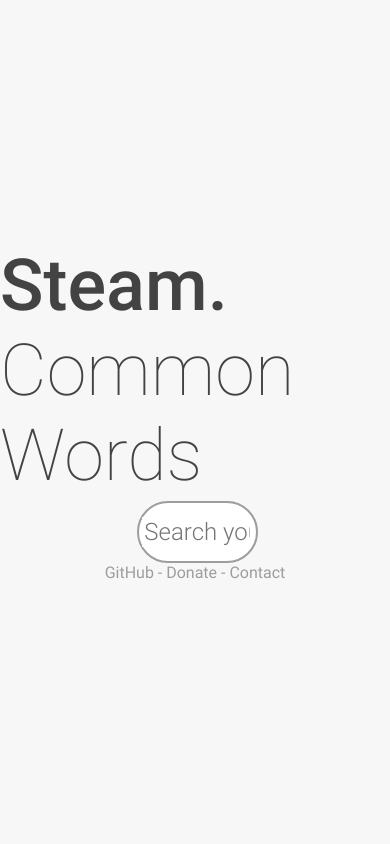
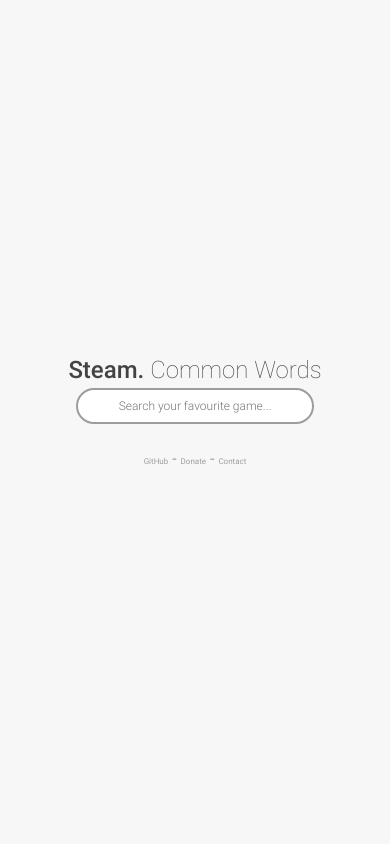
Before and after one commit to vimtor/steam-common-words, a Flask app: page / in a window 390 px wide. Run offline with Flask 2, Linux system fonts and the light colour scheme; parts of the project's set-up code (start-up, migrations or seed data) failed here and were passed over.

Commit message:
Basic media queries.

```diff
--- a/static/scripts/searchbar.js
+++ b/static/scripts/searchbar.js
@@ -26,7 +26,7 @@
     // Find required elements.
     let searchInput = $(".search-input");
     let searchBar = $(".search-bar");
-    let formContainer = $("#form-container");
+    let predictions = $("#predictions");
     let linksContainer = $("#links");
 
     // Populate the names array with the contents of the JSON.
@@ -58,7 +58,7 @@
                     searchBar.submit();
                 });
 
-                formContainer.append(prediction);
+                predictions.append(prediction);
             });
         }
 
--- a/static/style.css
+++ b/static/style.css
@@ -66,7 +66,6 @@
     flex-direction: column;
     justify-content: center;
     align-items: center;
-
 
     background-color: var(--background);
     background-image: url('images/steam_logo.png');
@@ -192,10 +191,13 @@
 }
 
 #form-container {
+    height: 7%;
     width: 30%;
-    height: 7%;
 
-    text-align: center;
+    display: flex;
+    flex-direction: column;
+    align-items: center;
+    position: relative;
 }
 
 .search-bar {
@@ -203,6 +205,7 @@
     flex-direction: column;
     align-items: center;
     justify-content: center;
+
     border-radius: 200px;
     border: 2px solid var(--gray);
     background-color: white;
@@ -274,13 +277,150 @@
     opacity: 0;
 }
 
+#predictions {
+    position: absolute;
+    top: 100%;
+    margin: 0;
+    width: 100%;
+
+    text-align: center;
+}
+
 .prediction {
     color: var(--gray);
     margin-top: 4%;
-    position: relative;
 }
 
 .prediction:hover {
     cursor: pointer;
     text-decoration: underline;
 }
+
+/* MEDIA QUERIES */
+@media (min-width: 1280px) and (max-width: 1919px) {
+    #main-header {
+        background-size: 80%;
+        background-position: top -20% left 230%;
+    }
+}
+
+@media (min-width: 1025px) and (max-width: 1280px) {
+    #main-header {
+        background-size: 90%;
+        background-position: top -100% left 380%;
+    }
+
+    .search-bar {
+        width: 40vw;
+    }
+}
+
+@media (min-width: 768px) and (max-width: 1024px) {
+    #main-header {
+        background-size: 120%;
+        background-position: top 280px left 250px;
+    }
+
+    .search-bar {
+        width: 50vw;
+    }
+
+    #main-h1 {
+        font-size: 3em;
+    }
+
+    #results-header {
+        margin: 15% 10%;
+        display: flex;
+        flex-direction: row;
+        justify-content: space-between;
+        align-items: baseline;
+    }
+
+    #results-h1 {
+        font-size: 3em;
+    }
+}
+
+@media (min-width: 768px) and (max-width: 1024px) and (orientation: landscape) {
+    #main-header {
+        background-size: 100%;
+        background-position: top 100px left 330px;
+    }
+
+    .search-bar {
+        width: 50vw;
+    }
+}
+
+@media (min-width: 320px) and (max-width: 480px) {
+    #main-header {
+        background-image: none;
+    }
+
+    #main-h1 {
+        font-size: 1.5em;
+    }
+
+    .search-input {
+        font-size: 0.75em;
+    }
+
+    .link {
+        font-size: 0.5em;
+    }
+
+    #predictions {
+        width: 60vw;
+    }
+
+    .prediction {
+        font-size: 0.75em;
+    }
+
+    .search-bar {
+        width: 60vw;
+        height: 55%;
+    }
+}
+
+@media (min-width: 481px) and (max-width: 767px) and (orientation: landscape) {
+    html {
+        transform: rotate(-90deg);
+        transform-origin: left top;
+        width: 100vh;
+        overflow-x: hidden;
+        position: absolute;
+        top: 100%;
+        left: 0;
+    }
+
+    #main-header {
+        background-image: none;
+    }
+
+    #main-h1 {
+        font-size: 1.5em;
+    }
+
+    .search-input {
+        font-size: 0.75em;
+    }
+
+    .link {
+        font-size: 0.5em;
+    }
+
+    #predictions {
+        width: 60vw;
+    }
+
+    .prediction {
+        font-size: 0.75em;
+    }
+
+    .search-bar {
+        width: 60vw;
+        height: 55%;
+    }
+}
--- a/templates/index.html
+++ b/templates/index.html
@@ -2,6 +2,7 @@
 <html lang="en">
 <head>
     <meta charset="UTF-8">
+    <meta name="viewport" content="width=device-width,initial-scale=1.0">
     <title>Steam Common Words</title>
     <link rel="stylesheet" href="{{ url_for('static', filename='style.css') }}" type="text/css">
     <link rel="shortcut icon" type="image/png" href="{{ url_for('static', filename='images/favicon.png') }}">
@@ -14,7 +15,10 @@
 <header id="main-header">
     <div id="header-container">
         <h1 id="main-h1">Steam. <span>Common Words</span></h1>
-        <div id="form-container">{% block form %} {% endblock %}</div>
+        <div id="form-container">
+            {% block form %} {% endblock %}
+            <div id="predictions"></div>
+        </div>
         <div id="links">
             <a class="link" target="_blank" href="https://github.com/VictorNavarroGonzalez/SteamCommonWords">GitHub</a>
             -
```
